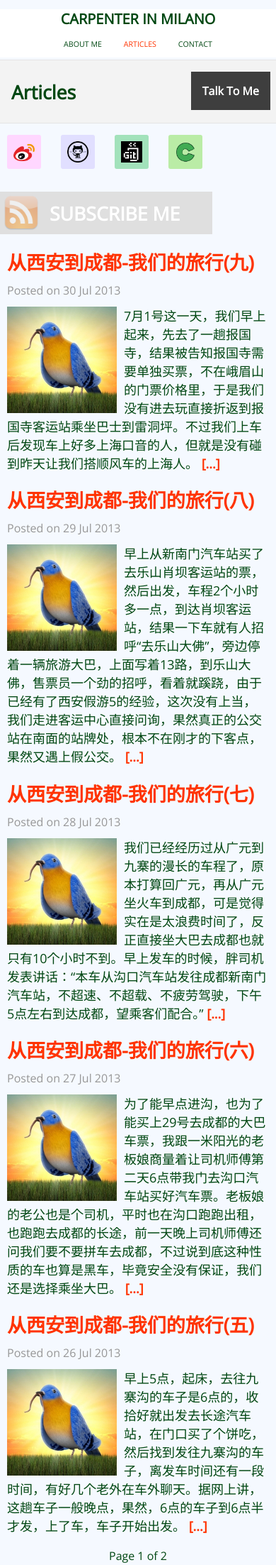
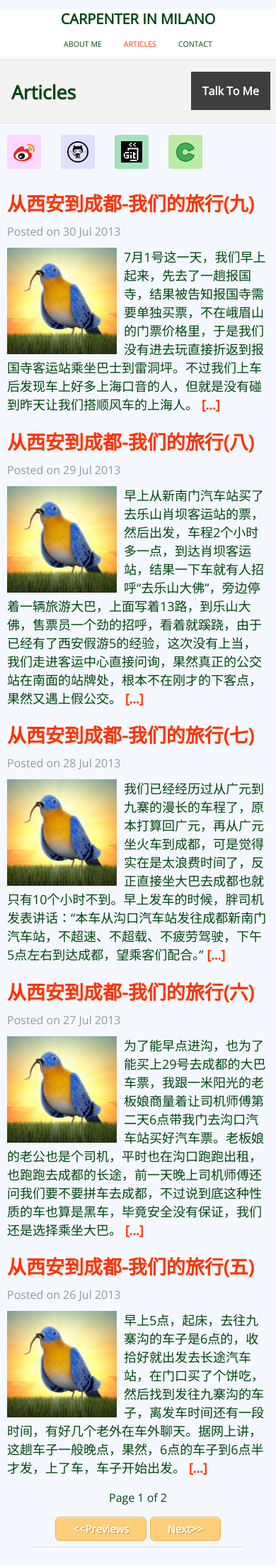
Before and after one commit to jason1114/jason1114.github.io, a Jekyll site: the page built from articles/index.html, in a window 390 px wide. Shown: the top 2205 px of the page at 71% size. Built offline with Jekyll 4.4.1, drawn with Linux system fonts in a browser that asks for light colours; the list of posts is cut into pages by our own code; some of the changed text lies outside the part shown.

Commit message:
add responsive reaction to side intro

```diff
--- a/_includes/side_intro.html
+++ b/_includes/side_intro.html
@@ -1,5 +1,5 @@
-<div class="share_self">
+
 	<h2 class="center">About Me</h2>
 	<img src="/images/me300x200.jpg">
 	<p class="side-intro">Master Candidate. Student of SDU. Web Developer. Front-end Engineer. Java Programmer. Traveler. Science Fiction Addict. Dancer. Inline Skater. <a href="/">More</a></p>
-</div>
+	{% include rss_button.html %}
--- a/articles/index.html
+++ b/articles/index.html
@@ -6,9 +6,12 @@
 {% include talk_bar_articles.html %}
 <div id="two_column">
   <div class="container-full clear wrap-social pull-right" id="social-left">
+
    {% include social_group.html %}
+  <div class="share_self">
    {% include side_intro.html %}
-   {% include rss_button.html %}
+  </div>
+
  </div>
   <div class="container-full" id="wrap_intro">
     <div id="intro">
@@ -42,3 +45,8 @@
     </div>
   </div>
 </div>
+
+<div class="bottom_intro">
+    <hr/>
+   {% include side_intro.html %}
+</div>
--- a/css/style.css
+++ b/css/style.css
@@ -5,6 +5,12 @@
   /*font-family: serif;*/
   font-family: 'Open Sans', sans-serif, tahoma,arial,"Hiragino Sans GB",\5b8b\4f53;;
   background-color: rgb(245, 249, 255);
+}
+hr{
+    border: 0;
+    height: 0;
+    border-top: 1px solid rgba(0, 0, 0, 0.1);
+    border-bottom: 1px solid rgba(255, 255, 255, 0.3);
 }
 ::-moz-selection {
   background-color: #dd2020;
@@ -286,6 +292,10 @@
   font-size: 13pt;
   margin-right: 10px;
 }
+.bottom_intro{
+  width: 300px;
+  margin: 0 auto;
+}
 /*
 ***********************************
 styles for articles
@@ -415,6 +425,9 @@
   }
   .article-item{
     padding-top: 0.5em;
+  }
+  .bottom_intro{
+    display: none;
   }
 }
 @media screen and (min-width: 680px){
```
